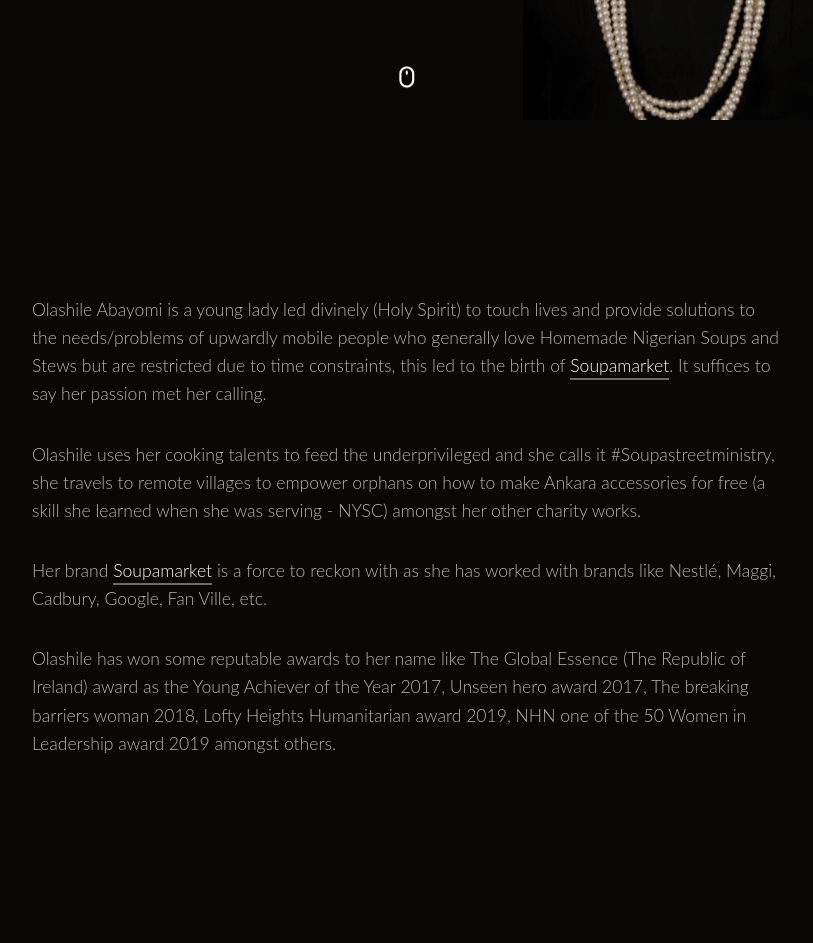
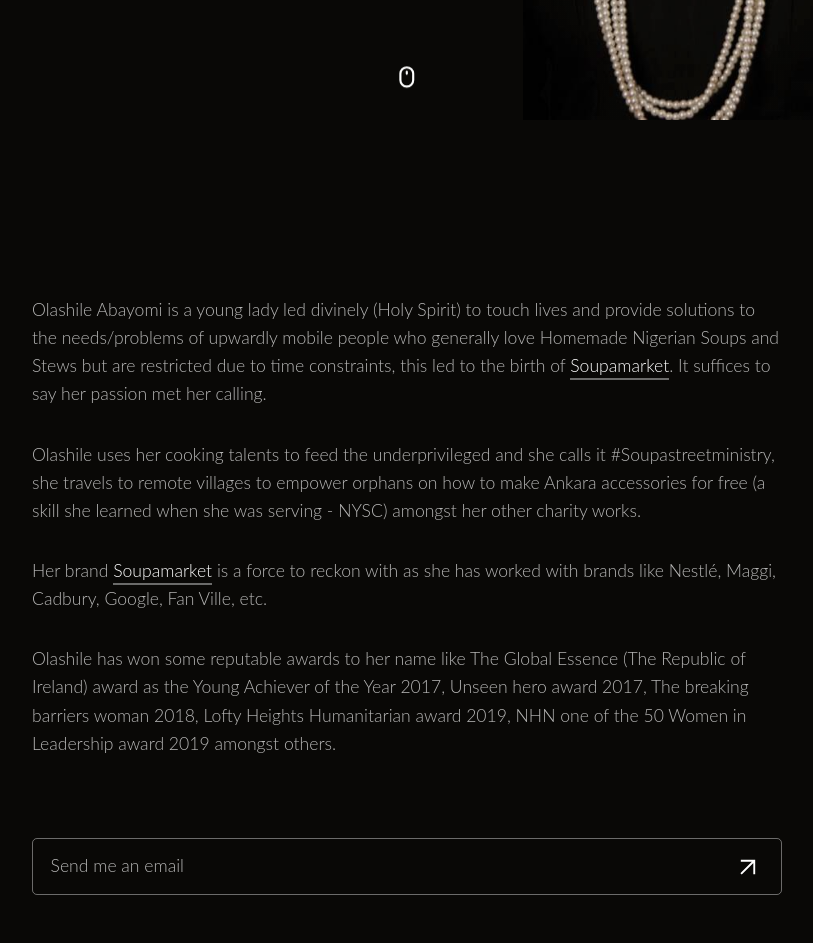
Before and after one commit to opeodedeyi/ainaWebsite, a plain HTML site: page index.html in a window 1280 px wide. Shown: the part 680-1623 px from the top of the page, without its empty margins (233-1046 px from the left). Drawn offline with Linux system fonts and the light colour scheme.

Commit message:
finished

```diff
--- a/css/style.css
+++ b/css/style.css
@@ -154,7 +154,7 @@ body {
     flex-wrap: nowrap;
     justify-content: center;
     align-items: center;
-    padding: 9rem 3rem;
+    padding: 9rem 3rem 4rem;
 }
 
 .con {
@@ -187,6 +187,43 @@ body {
 
 .con a:hover {
     border-bottom: 2px solid rgba(255, 255, 255, 1) !important;
+}
+
+.emailme {
+    padding: 0 3rem 3rem;
+    display: flex;
+    flex-direction: row;
+    flex-wrap: nowrap;
+    justify-content: center;
+    align-items: center;
+}
+
+.emailme a {
+    text-decoration: none;
+}
+
+.emailme-box {
+    padding: .8rem 1.1rem;
+    border: 1px solid rgba(255, 255, 255, 0.4);
+    border-radius: 5px;
+    width: 100%;
+    max-width: 750px;
+    display: flex;
+    flex-direction: row;
+    flex-wrap: nowrap;
+    justify-content: space-between;
+}
+
+.emailme-box-text {
+    font-size: 1.1rem;
+    line-height: 1.6;
+    font-weight: 300;
+    color: var(--color-text2);
+}
+
+.emailme-box svg {
+    height: 30px;
+    width: 30px;
 }
 
 /* Small screens */
@@ -266,7 +303,7 @@ body {
     }
 
     .content {
-        padding: 11rem 3rem;
+        padding: 11rem 3rem 5rem;
     }
 }
 
--- a/index.html
+++ b/index.html
@@ -113,7 +113,11 @@
         </p>
     </div>
 
-
-    <!-- <script src="js/index.js"></script> -->
+    <div class="emailme">
+        <a class="emailme-box" href="mailto:opeyemiodedeyi@gmail.com" target="blank">
+            <span class="emailme-box-text">Send me an email</span>
+            <svg data-v-34f03c65="" xmlns="http://www.w3.org/2000/svg" width="48" height="48" viewBox="0 0 24 24" fill="none" stroke="#fff" stroke-width="1.5" stroke-linecap="square" stroke-linejoin="arcs" svg-inline="" role="presentation" focusable="false" tabindex="-1" class=""><path data-v-34f03c65="" d="M7 17l9.2-9.2M17 17V7H7"></path></svg>
+        </a>
+    </div>
 </body>
 </html>
```
Also changed, not shown: js/index.js (deleted, +0 -30 lines).
